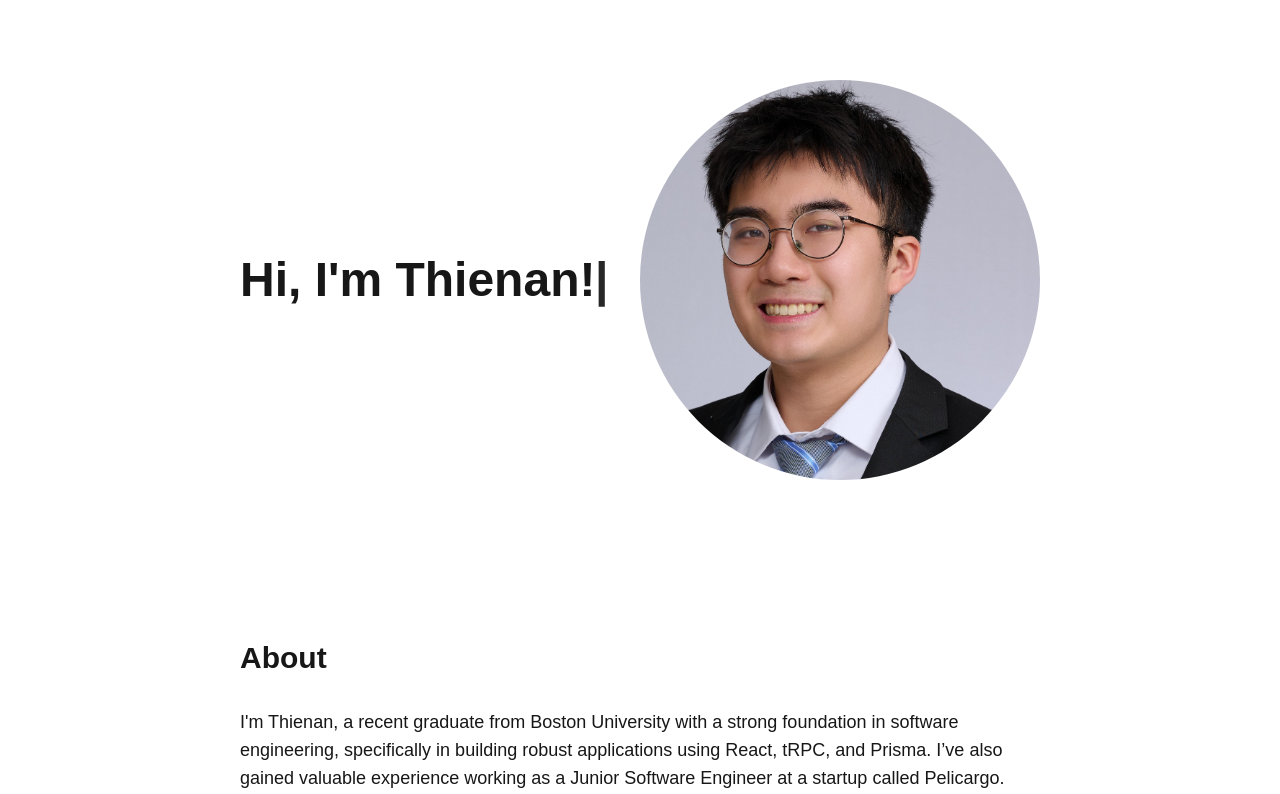
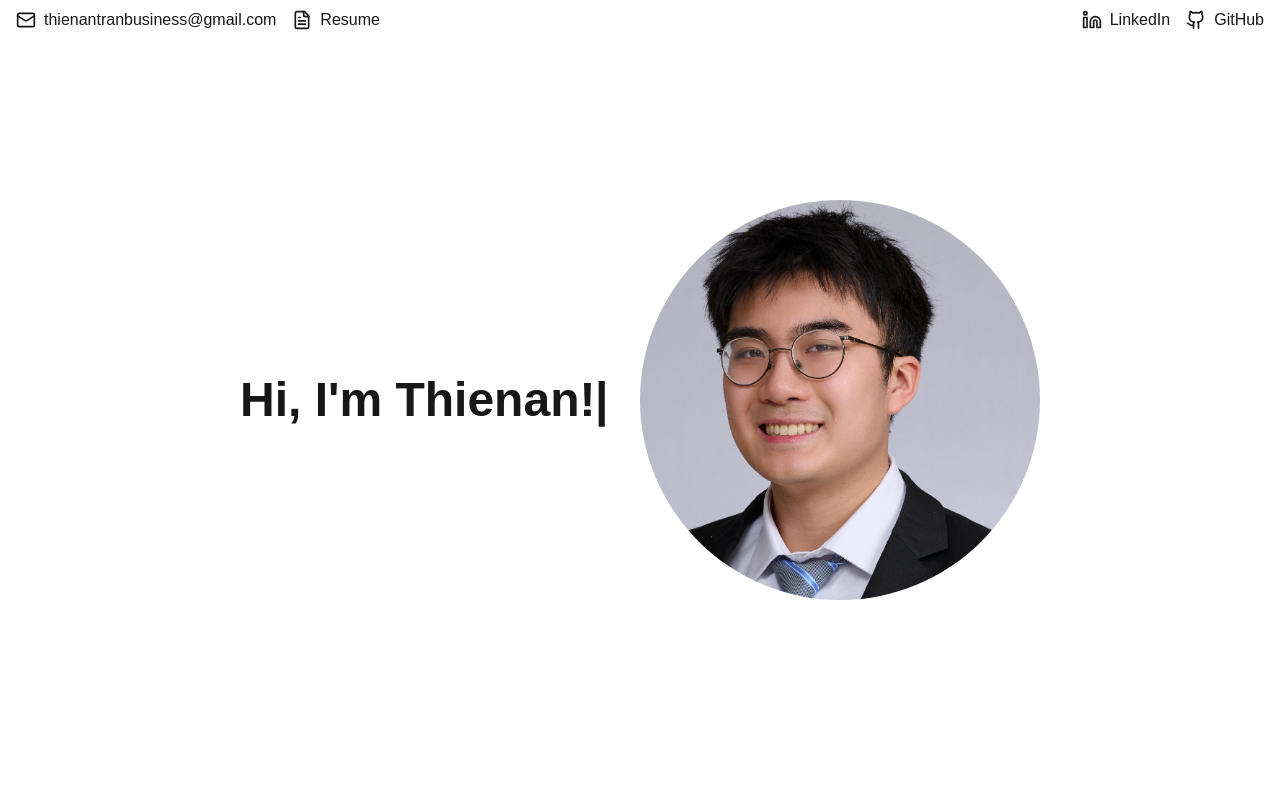
Before and after one commit to thienantran010/portfolio, a Next.js app: page / in a window 1280 px wide. Shown: the top 794 px of the page. Built offline with nearby package versions, Linux system fonts and the light colour scheme.

Commit message:
feat: socials bar

```diff
--- a/app/page.tsx
+++ b/app/page.tsx
@@ -1,6 +1,7 @@
 "use client";
 
 import Image from "next/image";
+import Link from "next/link";
 import { Button } from "@/components/ui/button";
 import {
   Card,
@@ -13,6 +14,7 @@ import {
 import { Badge } from "@/components/ui/badge";
 import { Show } from "@/components/Show";
 import { useState, useEffect, useRef } from "react";
+import { Github, Linkedin, Mail, FileText } from "lucide-react";
 interface Project {
   name: string;
   description: string;
@@ -53,9 +55,54 @@ export default function Home() {
   ];
 
   return (
-    <div className="min-h-screen bg-background px-60">
-      <main className="container mx-auto">
-        <section className="py-20 flex flex-col md:flex-row items-center justify-between">
+    <div className="min-h-screen bg-background">
+      <div className="bg-background">
+        <div className="text-foreground py-2 px-4">
+          <div className="container mx-auto flex justify-between items-center">
+            <div className="flex space-x-4">
+              <Link
+                href="mailto:thienantranbusiness@gmail.com"
+                className="flex items-center transition-colors"
+              >
+                <Mail className="w-5 h-5 mr-2" />
+                thienantranbusiness@gmail.com
+              </Link>
+              <Link
+                href="/Thienan_Tran_resume.pdf"
+                className="flex items-center transition-colors"
+                target="_blank"
+                rel="noopener noreferrer"
+              >
+                <FileText className="w-5 h-5 mr-2" />
+                Resume
+              </Link>
+            </div>
+            <div className="flex space-x-4">
+              <Link
+                href="https://www.linkedin.com/in/thienan-tran-35176620b/"
+                className="flex items-center transition-colors"
+                target="_blank"
+                rel="noopener noreferrer"
+              >
+                <Linkedin className="w-5 h-5 mr-2" />
+                LinkedIn
+              </Link>
+              <Link
+                href="https://github.com/thienantran010"
+                className="flex items-center"
+                target="_blank"
+                rel="noopener noreferrer"
+              >
+                <Github className="w-5 h-5 mr-2" />
+                GitHub
+              </Link>
+            </div>
+          </div>
+        </div>
+      </div>
+
+      <main className="container mx-auto px-60">
+        <section className="min-h-screen pb-20 flex flex-col md:flex-row items-center justify-between">
           <div className="flex flex-col space-y-4">
             <h1 className="text-5xl font-bold text-foreground flex items-center">
               {textState.text}
@@ -77,11 +124,10 @@ export default function Home() {
           <h2 className="text-3xl font-bold text-foreground mb-8">About</h2>
           <div className="flex flex-col space-y-7">
             <p className="text-lg text-foreground">
-              I'm Thienan, a recent graduate from Boston University with a
-              strong foundation in software engineering, specifically in
-              building robust applications using React, tRPC, and Prisma. I’ve
-              also gained valuable experience working as a Junior Software
-              Engineer at a startup called Pelicargo. Here are some of my feats
+              I'm Thienan, a recent graduate from Boston University. While I was
+              a junior software engineer at a startup, I gained valuable
+              experience in building and maintaining web applications developed
+              with the React, tRPC, and Prisma stack. Here are some of my feats
               💪:
             </p>
             <ul className="list-disc list-inside space-y-3 pl-6">
```
Also changed, not shown: 1 other file (tests, documents, lock files or other folders).
